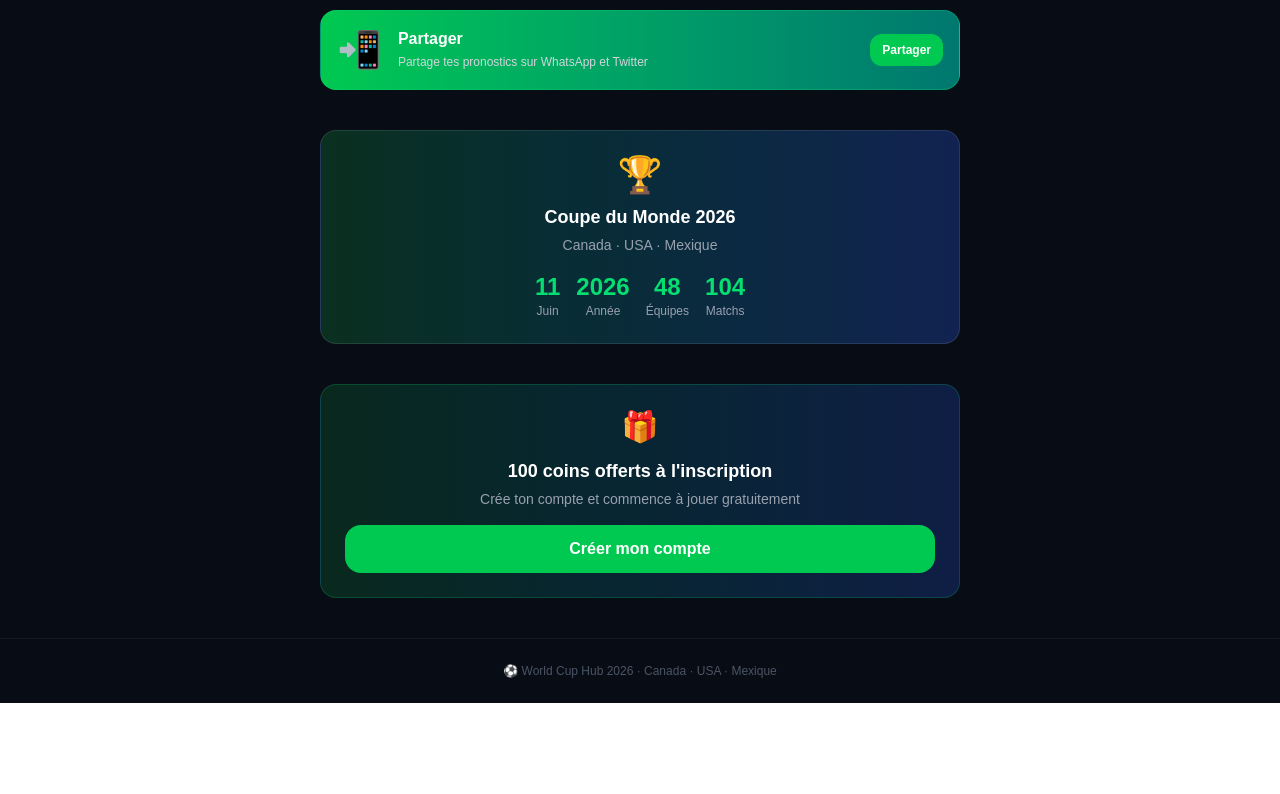
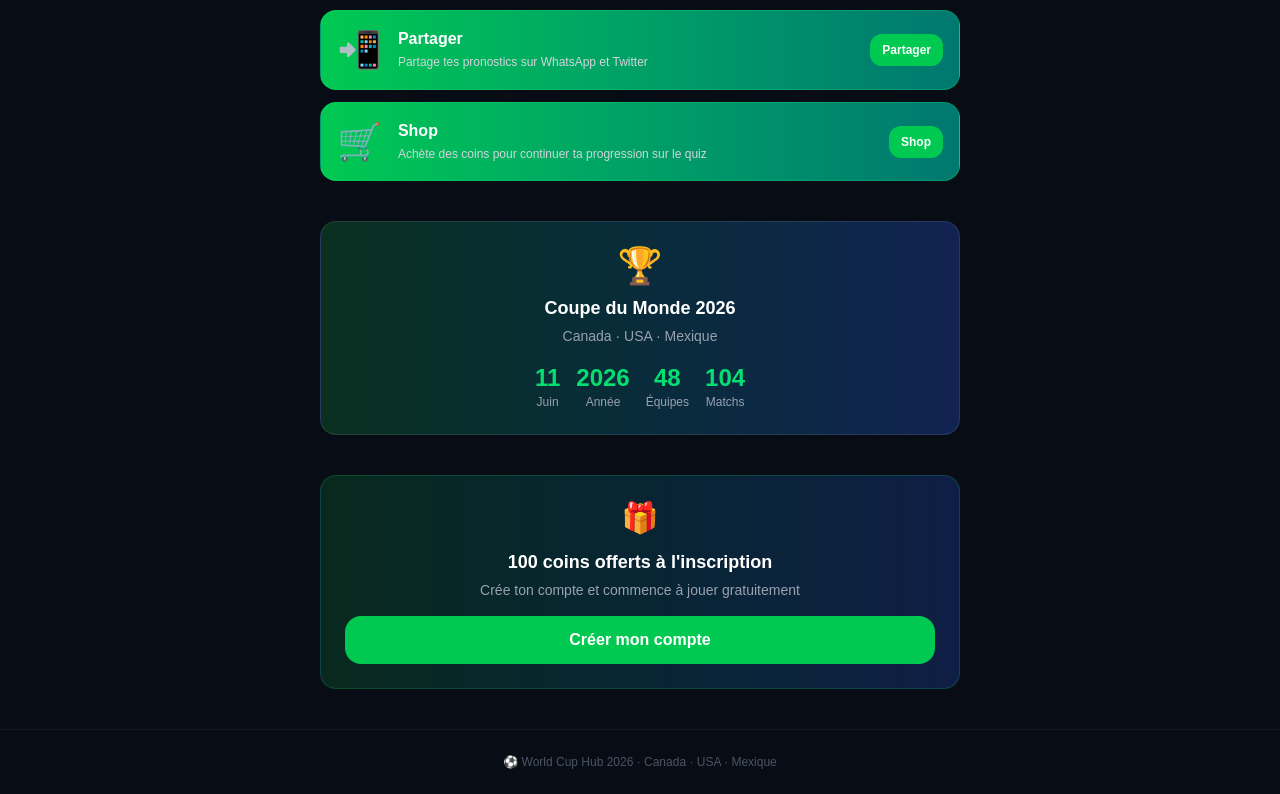
Before and after one commit to Elhadji17/world-cup-hub, a React (Vite) app: page / in a window 1280 px wide. Shown: the part 1001-1795 px from the top of the page. Before the commit the page ends 1704 px from the top, so only its background shows below. Built offline with nearby package versions, Linux system fonts and the light colour scheme.

Commit message:
Ajout de Shop

```diff
--- a/src/pages/Home.jsx
+++ b/src/pages/Home.jsx
@@ -63,7 +63,17 @@ const FEATURES = [
   btnCls: "bg-green-500 hover:bg-green-400",
   auth:   false,
 },
-
+{
+  to:     "/shop",
+  emoji:  "🛒",
+  title:  "Shop",
+  desc:   "Achète des coins pour continuer ta progression sur le quiz",
+  color:  "from-green-500 to-teal-700",
+  border: "border-green-400/30",
+  btn:    "Shop",
+  btnCls: "bg-green-500 hover:bg-green-400",
+  auth:   false,
+},
 ];
 
 const STATS = [
```
